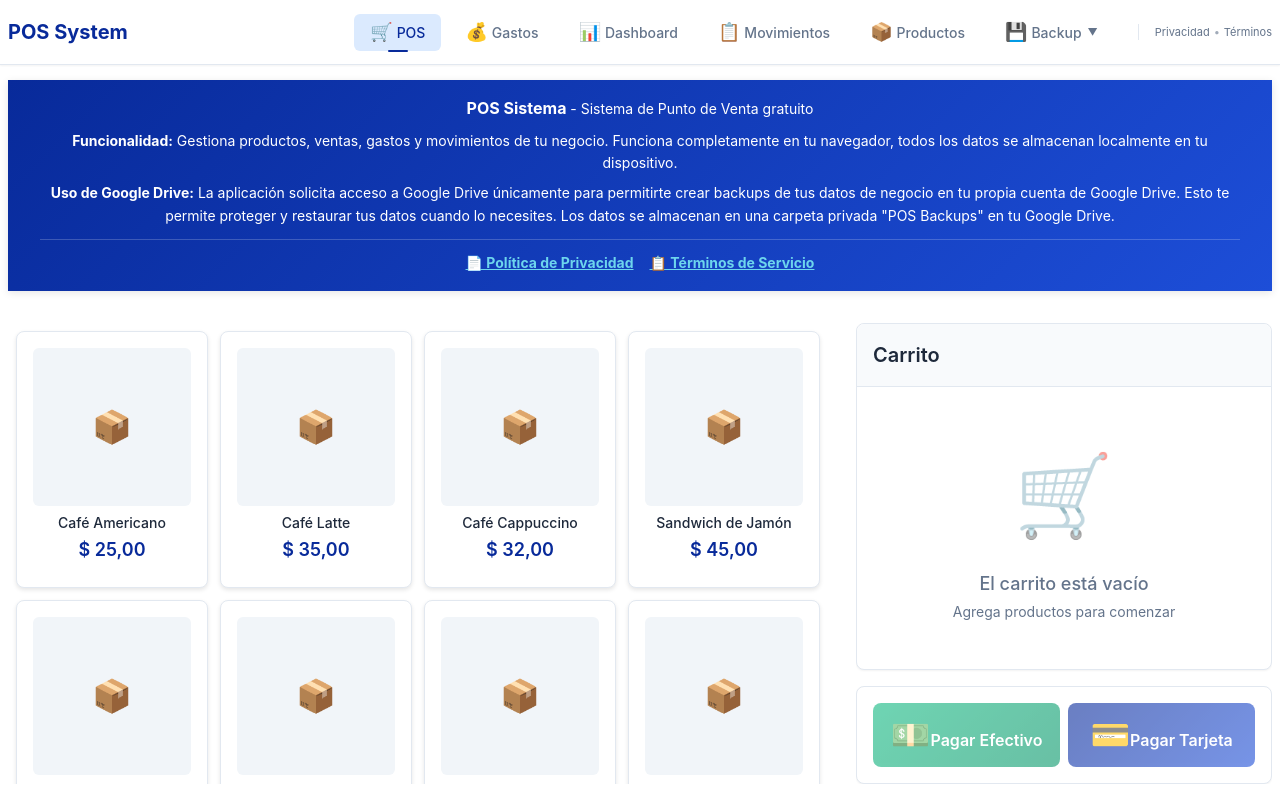
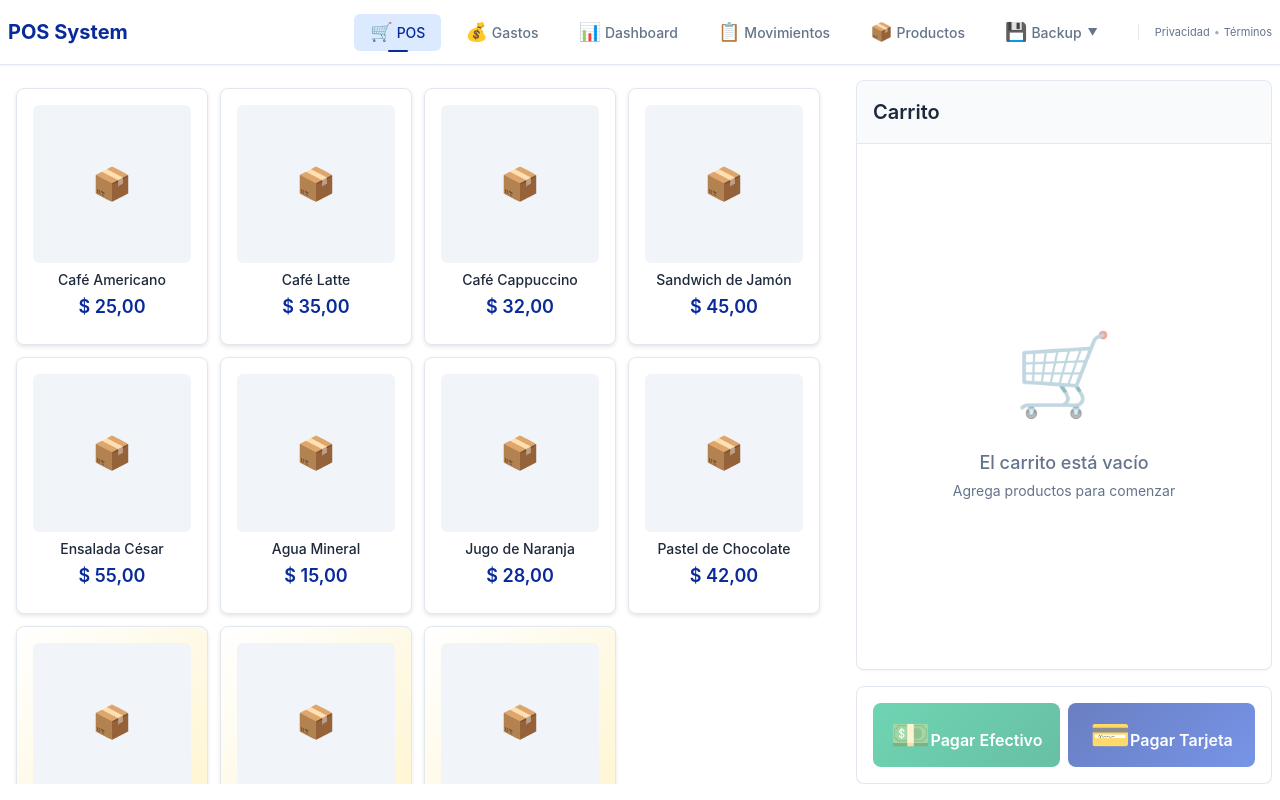
Before and after one commit to idgleb/Pos-sistema, a React (Vite) app: page / in a window 1280 px wide. Built offline with nearby package versions, Linux system fonts and the light colour scheme.

Commit message:
Eliminar banner informativo de POSPage

```diff
--- a/src/features/pos/POSPage.jsx
+++ b/src/features/pos/POSPage.jsx
@@ -7,60 +7,6 @@ import './POSPage.css';
 const POSPage = () => {
   return (
     <div className="pos-page">
-      {/* Banner informativo para Google OAuth - Visible en la parte superior */}
-      <div style={{
-        background: 'linear-gradient(135deg, #082a9a 0%, #1d4ed8 100%)',
-        color: 'white',
-        padding: '16px 20px',
-        textAlign: 'center',
-        fontSize: '14px',
-        lineHeight: '1.6',
-        boxShadow: '0 2px 8px rgba(0,0,0,0.1)'
-      }}>
-        <div style={{ maxWidth: '1200px', margin: '0 auto' }}>
-          <div style={{ marginBottom: '8px' }}>
-            <strong style={{ fontSize: '16px' }}>POS Sistema</strong> - Sistema de Punto de Venta gratuito
-          </div>
-          <div style={{ marginBottom: '8px' }}>
-            <strong>Funcionalidad:</strong> Gestiona productos, ventas, gastos y movimientos de tu negocio.
-            Funciona completamente en tu navegador, todos los datos se almacenan localmente en tu dispositivo.
-          </div>
-          <div style={{ marginBottom: '8px' }}>
-            <strong>Uso de Google Drive:</strong> La aplicación solicita acceso a Google Drive únicamente para
-            permitirte crear backups de tus datos de negocio en tu propia cuenta de Google Drive.
-            Esto te permite proteger y restaurar tus datos cuando lo necesites.
-            Los datos se almacenan en una carpeta privada "POS Backups" en tu Google Drive.
-          </div>
-          <div style={{ marginTop: '12px', paddingTop: '12px', borderTop: '1px solid rgba(255,255,255,0.2)' }}>
-            <a
-              href="https://idgleb.github.io/privacy.html"
-              target="_blank"
-              rel="noopener noreferrer"
-              style={{
-                color: '#6dd5ed',
-                textDecoration: 'underline',
-                fontWeight: 'bold',
-                marginRight: '16px'
-              }}
-            >
-              📄 Política de Privacidad
-            </a>
-            <a
-              href="https://idgleb.github.io/terms.html"
-              target="_blank"
-              rel="noopener noreferrer"
-              style={{
-                color: '#6dd5ed',
-                textDecoration: 'underline',
-                fontWeight: 'bold'
-              }}
-            >
-              📋 Términos de Servicio
-            </a>
-          </div>
-        </div>
-      </div>
-
       <div className="pos-content">
         <div className="pos-layout">
           {/* Columna izquierda: Productos */}
```
